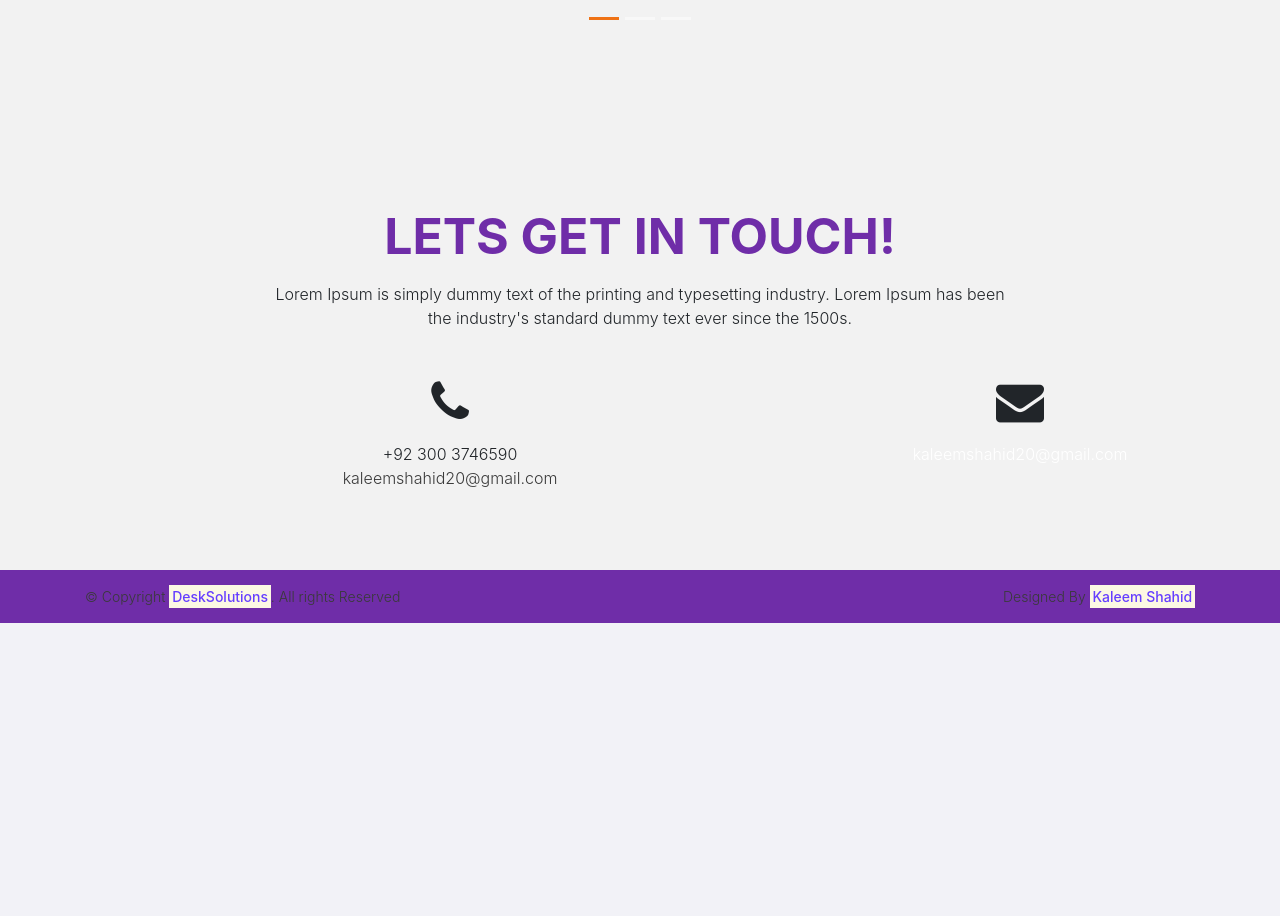
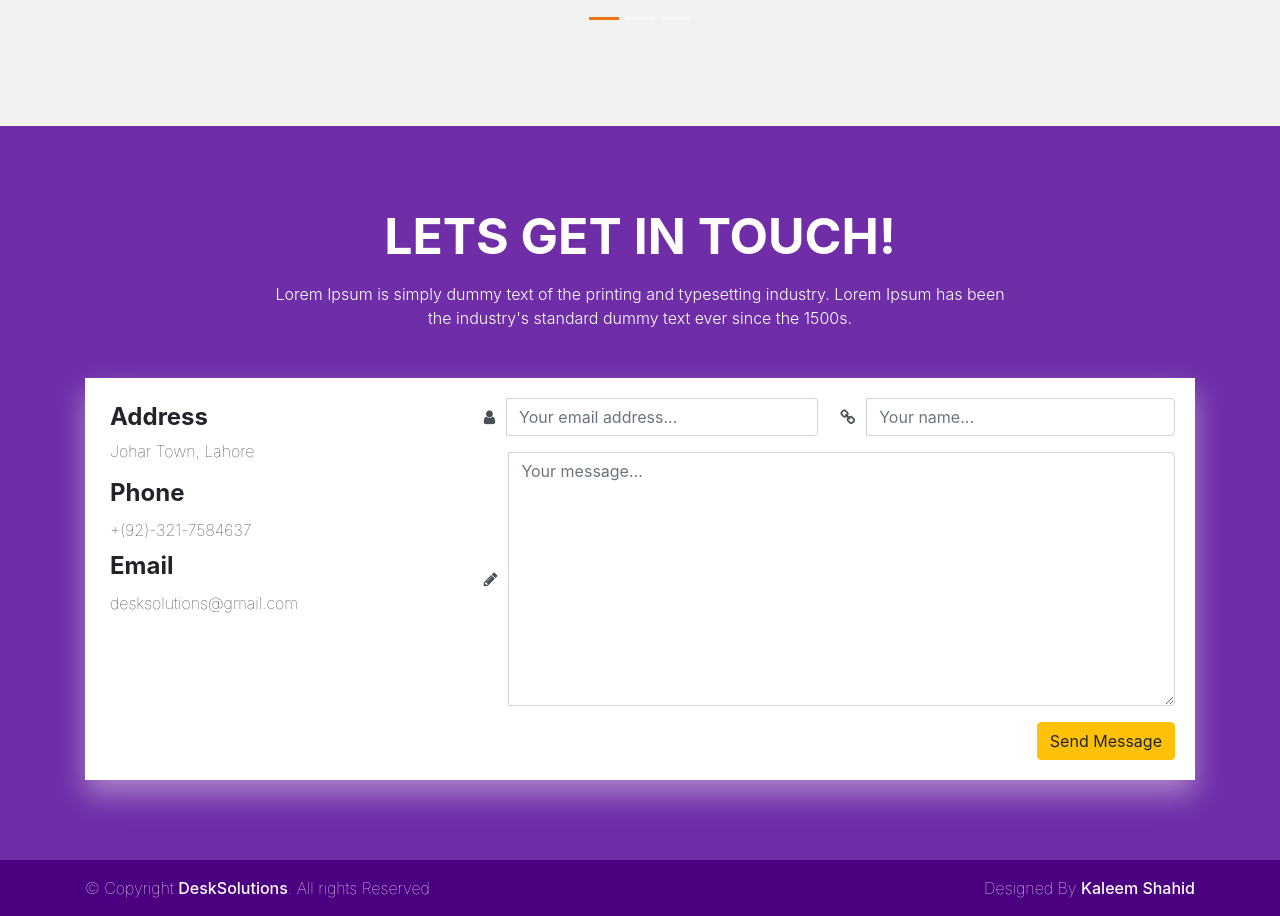
Before and after one commit to kaleemshahid/DeskSolutions, a Django app: page /home/ in a window 1280 px wide. Shown: the part 2040-2956 px from the top of the page. Before the commit the page ends 2663 px from the top, so only its background shows below. Run offline with Django 3.2, Linux system fonts and the light colour scheme; data comes from the database, SQL or seed files in the repository; both versions use the stored data as it was after the commit; some libraries are stand-ins or nearby versions.

Commit message:
Contact Form styling done

```diff
--- a/DeskSolutions/desksolutionsbase/forms.py
+++ b/DeskSolutions/desksolutionsbase/forms.py
@@ -9,8 +9,44 @@ class LookupForm(forms.Form):
             attrs={
             'class': 'form-control input-text',
             'placeholder' : 'Enter exact organization name',
-            })
+            }
+            )
         )
+
+class ContactForm(forms.Form):
+    contact_email = forms.EmailField(
+        max_length=60,
+        required=True,
+        widget= forms.EmailInput(
+            attrs={
+                'class' : 'form-control input-text',
+                'placeholder' : "Your email address...",
+            }
+            )
+        )
+
+    contact_name = forms.CharField(
+        max_length=60,
+        required=True,
+        widget= forms.TextInput(
+            attrs={
+                'class' : 'form-control input-text',
+                'placeholder' : "Your name...",
+            }
+            )
+        )
+
+    contact_message = forms.CharField(
+            required=True,
+            widget= forms.Textarea(
+            attrs={
+                'class' : 'form-control input-text',
+                'placeholder' : "Your message...",
+            }
+            )
+
+        )
+
 
 
 class OrganizationForm(forms.ModelForm):
--- a/DeskSolutions/desksolutionsbase/static/desksolutionsbase/css/home.css
+++ b/DeskSolutions/desksolutionsbase/static/desksolutionsbase/css/home.css
@@ -259,12 +259,36 @@ a.nav-link.nav-btn{
     color: #3a3a3a
 }
 
-.mark{
-    color: rgba(102,62,255,1);
+.footer{
+    background-color: #4B0082;
+}
+
+.footer p{
+    font-weight: lighter;
+}
+
+.site-info{
     font-weight: 500;
 }
 
+/* Contact Section */
 
+.contact-form-container{
+    background-color: #fff;
+    padding: 20px;
+    box-shadow: 0 14px 28px rgba(255, 255, 255, 0.418);
+}
+
+.contact-form-title{
+    text-align: start;
+    padding: 5px;
+}
+
+.contact-form-text{
+    font-weight: lighter;
+    text-align: start;
+    padding: 5px
+}
 
 /* Scroll to top */
 
--- a/DeskSolutions/desksolutionsbase/static/desksolutionsbase/css/setup.css
+++ /dev/null
@@ -1,67 +0,0 @@
-.contact-form{
-    background: #fff;
-    margin-top: 10%;
-    margin-bottom: 5%;
-    width: 70%;
-}
-.contact-form .form-control{
-    border-radius:1rem;
-}
-.contact-image{
-    text-align: center;
-}
-.contact-image img{
-    border-radius: 6rem;
-    width: 11%;
-    margin-top: -3%;
-    transform: rotate(29deg);
-}
-.contact-form form{
-    padding: 14%;
-}
-.contact-form form .row{
-    margin-bottom: -7%;
-}
-.contact-form h3{
-    margin-bottom: 8%;
-    margin-top: -10%;
-    text-align: center;
-    color: #0062cc;
-}
-.contact-form .btnContact {
-    width: 50%;
-    border: none;
-    border-radius: 1rem;
-    padding: 1.5%;
-    background: #dc3545;
-    font-weight: 600;
-    color: #fff;
-    cursor: pointer;
-}
-.btnContactSubmit
-{
-    width: 50%;
-    border-radius: 1rem;
-    padding: 1.5%;
-    color: #fff;
-    background-color: #0062cc;
-    border: none;
-    cursor: pointer;
-}
-
-/* Register */
-
-.register-container{
-    background-color: #fff;
-    box-shadow: 0 0.5rem 1rem rgba(0,0,0,0.15);
-}
-
-.signup_title{
-    background-color: aqua;
-    font-size: 40px;
-}
-
-.org-field{
-    border-bottom: 1px solid rgb(66, 66, 66);
-    outline: none
-}
--- a/DeskSolutions/desksolutionsbase/static/desksolutionsbase/css/signup.css
+++ b/DeskSolutions/desksolutionsbase/static/desksolutionsbase/css/signup.css
@@ -66,7 +66,6 @@ outline: none;
 }
 
 .logo{
-
     margin-left: 20px
 }
 
--- a/DeskSolutions/desksolutionsbase/templates/desksolutionsbase/base.html
+++ b/DeskSolutions/desksolutionsbase/templates/desksolutionsbase/base.html
@@ -1,6 +1,8 @@
 {% extends 'desksolutionsbase/ext_links.html' %}
 {% load static %}
-
+{% block styles %}
+<link rel="stylesheet" href="{% static 'desksolutionsbase/css/home.css' %}">
+{% endblock %}
 {% block content %}
 
     {% include "desksolutionsbase/navbar.html" %}
@@ -18,3 +20,7 @@
     {% include "desksolutionsbase/footer.html" %}
 
 {% endblock %}
+{% block script %}
+<script src="{% static 'desksolutionsbase/js/home.js' %}"></script>
+<script src="{% static 'desksolutionsbase/js/contact.js' %}"></script>
+{% endblock %}
--- a/DeskSolutions/desksolutionsbase/templates/desksolutionsbase/contact.html
+++ b/DeskSolutions/desksolutionsbase/templates/desksolutionsbase/contact.html
@@ -1,16 +1,15 @@
-<section class="contact-section" id="contact">
+<section class="contact-section bg-primary" id="contact">
     <div class="container text-center">
         <div class="row justify-content-center">
             <div class="col-lg-8">
-                <h2 class="section-title mb-3">Lets get in touch!</h2>
-                <p class="lead mb-5">Lorem Ipsum is simply dummy text of the printing and typesetting industry.
+                <h2 class="section-title mb-3 text-white">Lets get in touch!</h2>
+                <p class="lead mb-5 text-white">Lorem Ipsum is simply dummy text of the printing and typesetting industry.
                     Lorem
                     Ipsum has
                     been the industry's standard dummy text ever since the 1500s.</p>
             </div>
         </div>
-        <div class="row">
-            <div class="col-lg-4 col-md-4 ml-auto text-center">
+            <!-- <div class="col-lg-4 col-md-4 ml-auto text-center">
                 <i class="fa fa-phone fa-3x mb-3"></i>
                 <p class="lead">+92 300 3746590</p>
                 <a class="d-block lead" href="#">kaleemshahid20@gmail.com</a>
@@ -18,6 +17,65 @@
             <div class="col-lg-4 col-md-4 ml-auto text-center">
                 <i class="fa fa-envelope fa-3x mb-3"></i>
                 <a class="d-block lead text-white" href="#">kaleemshahid20@gmail.com</a>
+            </div> -->
+            <div class="container contact-form-container">
+                <div class="row">
+                <div class="col-md-4">
+                    <h4 class="contact-form-title">Address</h4>
+                    <h6 class="contact-form-text">Johar Town, Lahore</h6>
+                    <h4 class="contact-form-title">Phone</h4>
+                    <p class="contact-form-text">+(92)-321-7584637</p>
+                    <h4 class="contact-form-title">Email</h4>
+                    <p class="contact-form-text">desksolutions@gmail.com</p>
+
+                </div>
+                <div class="col-md-8">
+                    <div class="alert alert-success" id="contact-success-msg">Thanks! We have received your email, we'll be sure to reply as soon as possible</div>
+                    <form method="POST" action="" id="contact_form_id" novalidate>
+                        {% csrf_token %}
+                        <div class="form-row">
+                            <div class="col">
+                                <!-- <label class="org-label" for="id_title">Title</label> -->
+
+                                <div class="input-group mb-3">
+                                <div class="input-group-prepend">
+                                    <span class="input-group-text bg-transparent" style="border: none" id="basic-addon1">
+                                    <i class="fa fa-user"></i>
+                                    </span>
+                                </div>
+                                  {{ contact_form.contact_email }}
+
+                                </div>
+                                <span class="text-danger error-span" id="error-{{contact_form.contact_email.html_name}}"></span>
+                            </div>
+                            <div class="col">
+                                <!-- <label class="org-label" for="id_url">Organization URL</label> -->
+                                <div class="input-group mb-3">
+                                    <div class="input-group-prepend">
+                                        <span class="input-group-text bg-transparent" style="border: none" id="basic-addon1">
+                                        <i class="fa fa-link"></i>
+                                        </span>
+                                    </div>
+                                        {{ contact_form.contact_name }}
+                                </div>
+                                <span class="text-danger error-span" id="error-{{contact_form.contact_name.html_name}}"></span>
+                            </div>
+                        </div>
+                        <div class="form-group">
+                            <div class="input-group mb-3">
+                                <div class="input-group-prepend">
+                                    <span class="input-group-text bg-transparent" style="border: none" id="basic-addon1">
+                                    <i class="fa fa-pencil"></i>
+                                    </span>
+                                </div>
+                                    {{ contact_form.contact_message }}
+                            </div>
+                            <span class="text-danger error-span" id="error-{{contact_form.contact_message.html_name}}"></span>
+                        </div>
+                        <input class="btn btn-warning pull-right" type="submit" value="Send Message" name="message">
+                    </form>
+                </div>
+
             </div>
         </div>
     </div>
--- a/DeskSolutions/desksolutionsbase/templates/desksolutionsbase/ext_links.html
+++ b/DeskSolutions/desksolutionsbase/templates/desksolutionsbase/ext_links.html
@@ -11,11 +11,8 @@
         integrity="sha384-ggOyR0iXCbMQv3Xipma34MD+dH/1fQ784/j6cY/iJTQUOhcWr7x9JvoRxT2MZw1T" crossorigin="anonymous">
     <link rel="stylesheet" href="https://stackpath.bootstrapcdn.com/font-awesome/4.7.0/css/font-awesome.min.css"
         integrity="sha384-wvfXpqpZZVQGK6TAh5PVlGOfQNHSoD2xbE+QkPxCAFlNEevoEH3Sl0sibVcOQVnN" crossorigin="anonymous">
-    <link rel="stylesheet" href="{% static 'desksolutionsbase/css/home.css' %}">
-    <link rel="stylesheet" href="{% static 'desksolutionsbase/css/setup.css' %}">
-    <link rel="stylesheet" href="{% static 'desksolutionsbase/css/signup.css' %}">
-    <link rel="stylesheet" href="{% static 'desksolutionsbase/css/jobs.css' %}">
-    <title>Document</title>
+    {% block styles %}{% endblock %}
+    <title>DeskSolutions</title>
 
 
 </head>
@@ -36,10 +33,8 @@
         integrity="sha512-0QbL0ph8Tc8g5bLhfVzSqxe9GERORsKhIn1IrpxDAgUsbBGz/V7iSav2zzW325XGd1OMLdL4UiqRJj702IeqnQ=="
         crossorigin="anonymous"></script>
     <script src="http://malsup.github.com/jquery.form.js"></script>
-    <script src="{% static 'desksolutionsbase/js/home.js' %}"></script>
-    <script src="{% static 'desksolutionsbase/js/application.js' %}"></script>
-    <script src="{% static 'desksolutionsbase/js/setup.js' %}"></script>
-    <!-- <script src="{% static 'desksolutionsbase/js/signup.js' %}"></script> -->
+
+    {% block script %}{% endblock %}
 
 </body>
 </html>
--- a/DeskSolutions/desksolutionsbase/templates/desksolutionsbase/footer.html
+++ b/DeskSolutions/desksolutionsbase/templates/desksolutionsbase/footer.html
@@ -1,12 +1,12 @@
 <!-- Footer -->
-<footer class="footer py-3 bg-primary">
+<footer class="footer py-3">
     <div class="container d-flex justify-content-between">
-        <p class="lead">&copy; Copyright <span class="mark">DeskSolutions</span>. All rights Reserved</p>
-        <p class="lead">Designed By <span class="mark">Kaleem Shahid</span></p>
+        <p class="text-white">&copy; Copyright <span class="site-info">DeskSolutions</span>. All rights Reserved</p>
+        <p class="text-white">Designed By <span class="site-info">Kaleem Shahid</span></p>
     </div>
 </footer>
 
 <!-- Scroll to top -->
-<a class="scroll-to-top rounded" href="#page-top">
+<a class="scroll-to-top rounded bg-info" href="#page-top">
     <i class="fa fa-chevron-up"></i>
 </a>
--- a/DeskSolutions/desksolutionsbase/views.py
+++ b/DeskSolutions/desksolutionsbase/views.py
@@ -1,7 +1,7 @@
 from django.shortcuts import render, redirect, get_object_or_404
 from django.http import HttpResponse, JsonResponse
 from django.urls import reverse
-from desksolutionsbase.forms import OrganizationForm, RegisterForm, ApplicationForm, LookupForm
+from desksolutionsbase.forms import OrganizationForm, RegisterForm, ApplicationForm, LookupForm, ContactForm
 from account.models import Organization, User, Position
 # from .decorators import organization_absent
 from django.core.exceptions import ValidationError
@@ -184,6 +184,21 @@ def organizationlist(request):
     context['orgs'] = organizations
     n = organizations.count()
     context['range'] = range(1, n)
+
+    if request.method == "POST" and request.is_ajax():
+        print("contact form")
+        contact_form = ContactForm(request.POST or None)
+        if contact_form.is_valid():
+            email = request.POST['contact_email']
+            name = request.POST['contact_name']
+            message = request.POST['contact_message']
+            print(name)
+        else:
+            context['contact_form'] = contact_form.errors
+            return JsonResponse(context["contact_form"], status=400)
+    else:
+        context['contact_form'] = ContactForm()
+
     return render(request, "desksolutionsbase/base.html", context)
 
 def jobs(request, pk):
```
Also changed, not shown: DeskSolutions/desksolutionsbase/static/desksolutionsbase/js/contact.js (added, +48 -0 lines), DeskSolutions/desksolutionsbase/templates/desksolutionsbase/jobs.html (+7 -1 lines), DeskSolutions/desksolutionsbase/templates/desksolutionsbase/register.html (deleted, +0 -28 lines), DeskSolutions/desksolutionsbase/templates/desksolutionsbase/signup.html (+7 -3 lines), DeskSolutions/db.sqlite3, DeskSolutions/desksolutionsbase/templates/desksolutionsbase/steps.html (deleted). Lines whose indentation alone changed are shown as unchanged.
